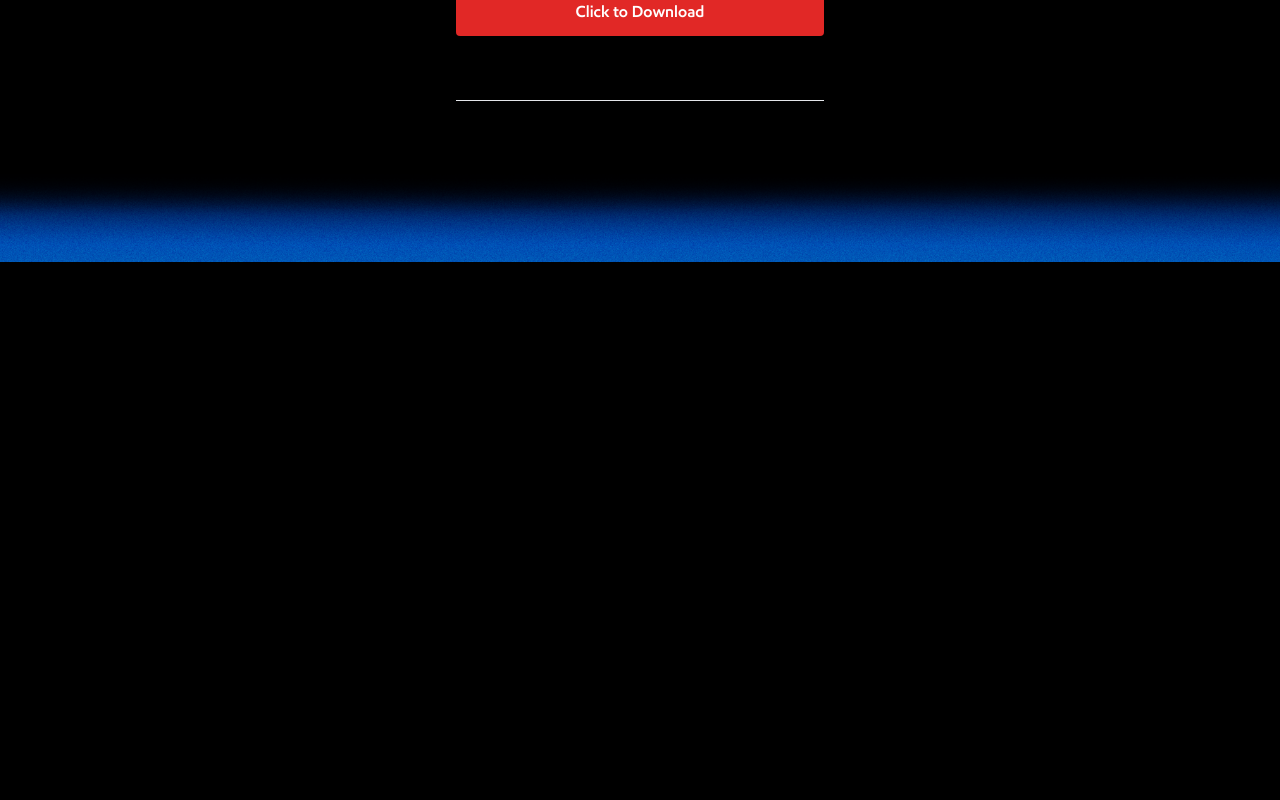
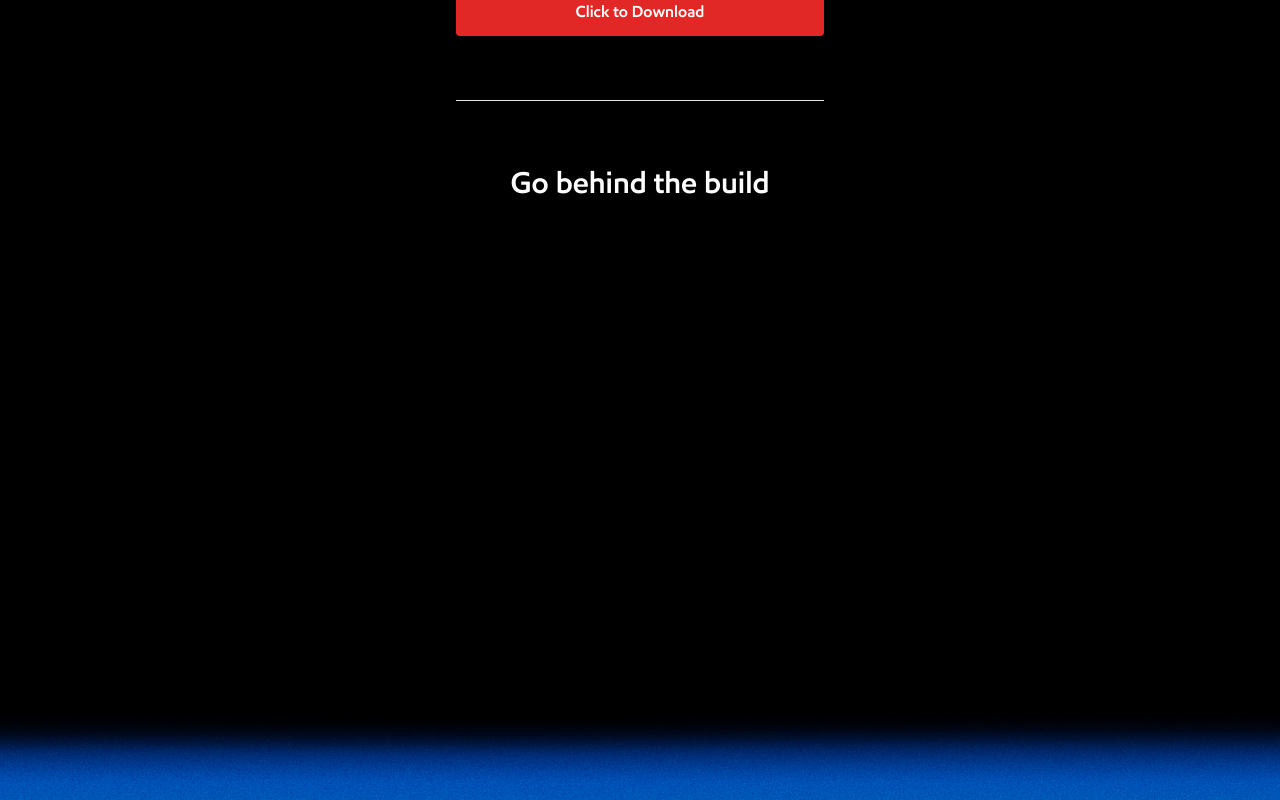
Before and after one commit to DigitalAtTheory/sema-porsche-2021, a Next.js app: page /digital/thank-you in a window 1280 px wide. Shown: the part 1667-2467 px from the top of the page. Before the commit the page ends 1929 px from the top, so only its background shows below. Built offline with nearby package versions, Linux system fonts and the light colour scheme.

Commit message:
Fixing conf pages

```diff
--- a/pages/digital/thank-you.js
+++ b/pages/digital/thank-you.js
@@ -5,6 +5,7 @@ import Footer from "../../components/Footer";
 import WallpaperDownload from "../../components/WallpaperDownload";
 import DigitalThankYou from "../../components/digital/DigitalThankYou";
 import topLight from "../../public/top-light-leak.png";
+import BuildContent from "../../components/BuildContent";
 
 export default function DigitalThankYouPage() {
   return (
@@ -23,6 +24,7 @@ export default function DigitalThankYouPage() {
       <div className="max-w-3xl mx-auto">
         <DigitalThankYou />
         <WallpaperDownload wallpaperLink="/digital/wallpapers" />
+        <BuildContent />
       </div>
       <Footer />
     </div>
--- a/pages/thank-you.js
+++ b/pages/thank-you.js
@@ -5,6 +5,7 @@ import ThankYouContent from "../components/ThankYouContent";
 import Image from "next/image";
 import WallpaperDownload from "../components/WallpaperDownload";
 import topLight from "../public/top-light-leak.png";
+import BuildContent from "../components/BuildContent";
 
 export default function ThankYouPage() {
   return (
@@ -23,6 +24,7 @@ export default function ThankYouPage() {
       <div className="max-w-3xl mx-auto">
         <ThankYouContent />
         <WallpaperDownload wallpaperLink="/wallpapers" />
+        <BuildContent />
       </div>
       <Footer />
     </div>
```
